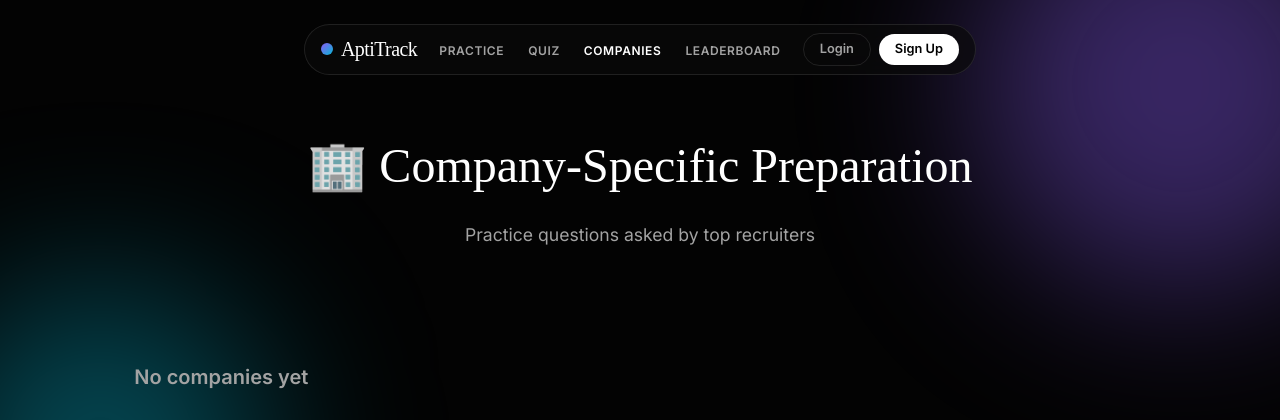
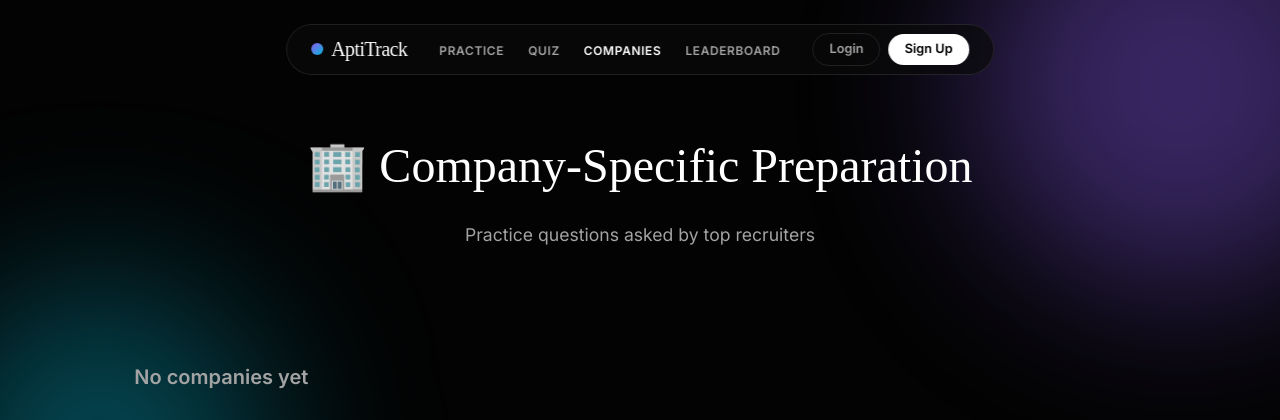
Before and after one commit to Souvik7661/APTI-TRACK, a Django app: page /companies/ in a window 1280 px wide. Shown: the top 420 px of the page. Run offline with Django 5.2, Linux system fonts and the light colour scheme; data that the repository does not hold is empty; some web fonts are replaced.

Commit message:
Fix navbar overflow and spacing UI bugs

```diff
--- a/core/static/core/css/style.css
+++ b/core/static/core/css/style.css
@@ -114,16 +114,16 @@ img { max-width: 100%; height: auto; }
   top: 1.5rem; left: 50%;
   transform: translateX(-50%);
   z-index: 100;
-  width: 95%; max-width: 672px;
+  width: max-content; max-width: 95%;
   background: var(--glass);
   backdrop-filter: blur(16px);
   -webkit-backdrop-filter: blur(16px);
   border: 1px solid var(--glass-border);
   border-radius: 9999px;
-  padding: 0.5rem 1rem;
+  padding: 0.5rem 1.5rem;
 }
 .navbar .container {
-  display: flex; align-items: center; justify-content: space-between;
+  display: flex; align-items: center; justify-content: space-between; gap: 2rem;
   width: 100%; padding: 0; margin: 0;
 }
 .navbar-brand {
```
